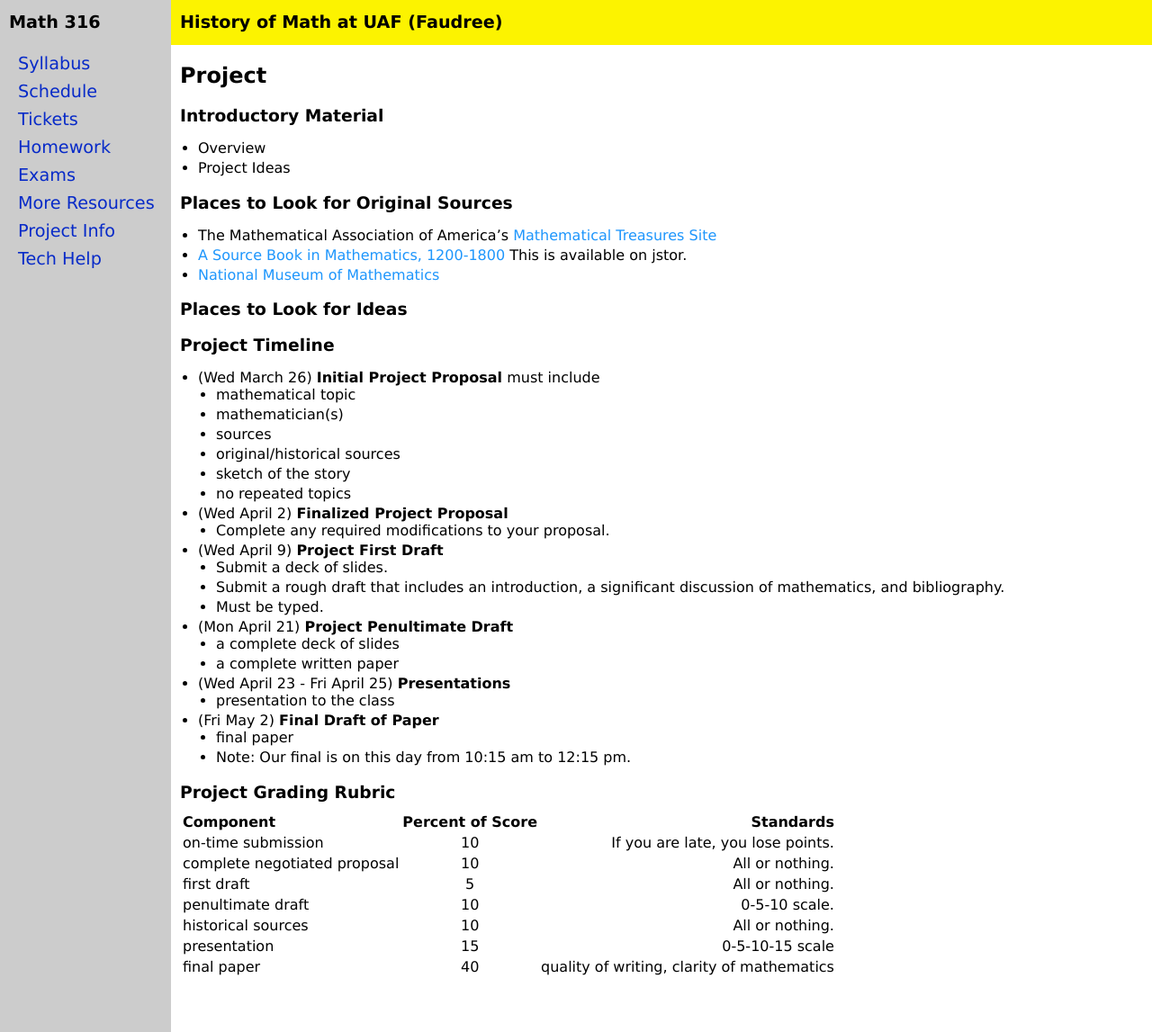
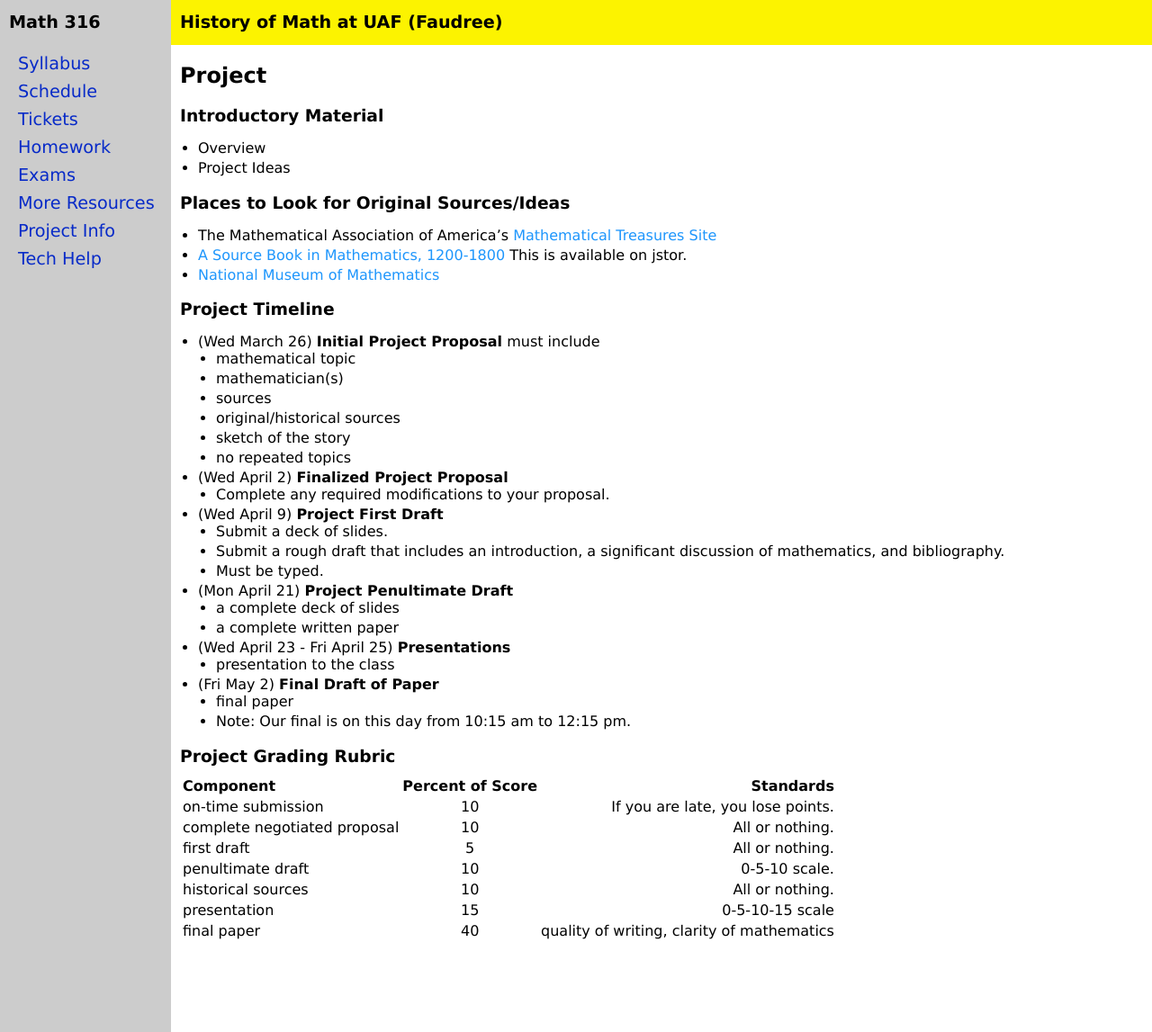
Before and after one commit to jrfaudree/HOM, a Jekyll site: the page built from project.md, in a window 1280 px wide and 1147 px high. Shown: the whole window at 90% size. Built offline with Jekyll 4.4.1, drawn with Linux system fonts in a browser that asks for light colours.

Commit message:
Update project.md

```diff
--- a/project.md
+++ b/project.md
@@ -10,16 +10,12 @@ title: Project
 * Overview
 * Project Ideas
 
-### Places to Look for Original Sources
+### Places to Look for Original Sources/Ideas
 
 * The Mathematical Association of America's [Mathematical Treasures Site](https://old.maa.org/press/periodicals/convergence/index-to-mathematical-treasures)
 * [A Source Book in Mathematics, 1200-1800](https://www.jstor.org/stable/j.ctt7zvf7h)
   This is available on jstor.
 * [National Museum of Mathematics](https://history-of-mathematics.org/)
-
-### Places to Look for Ideas
-
-
 
 ### Project Timeline
 
```
